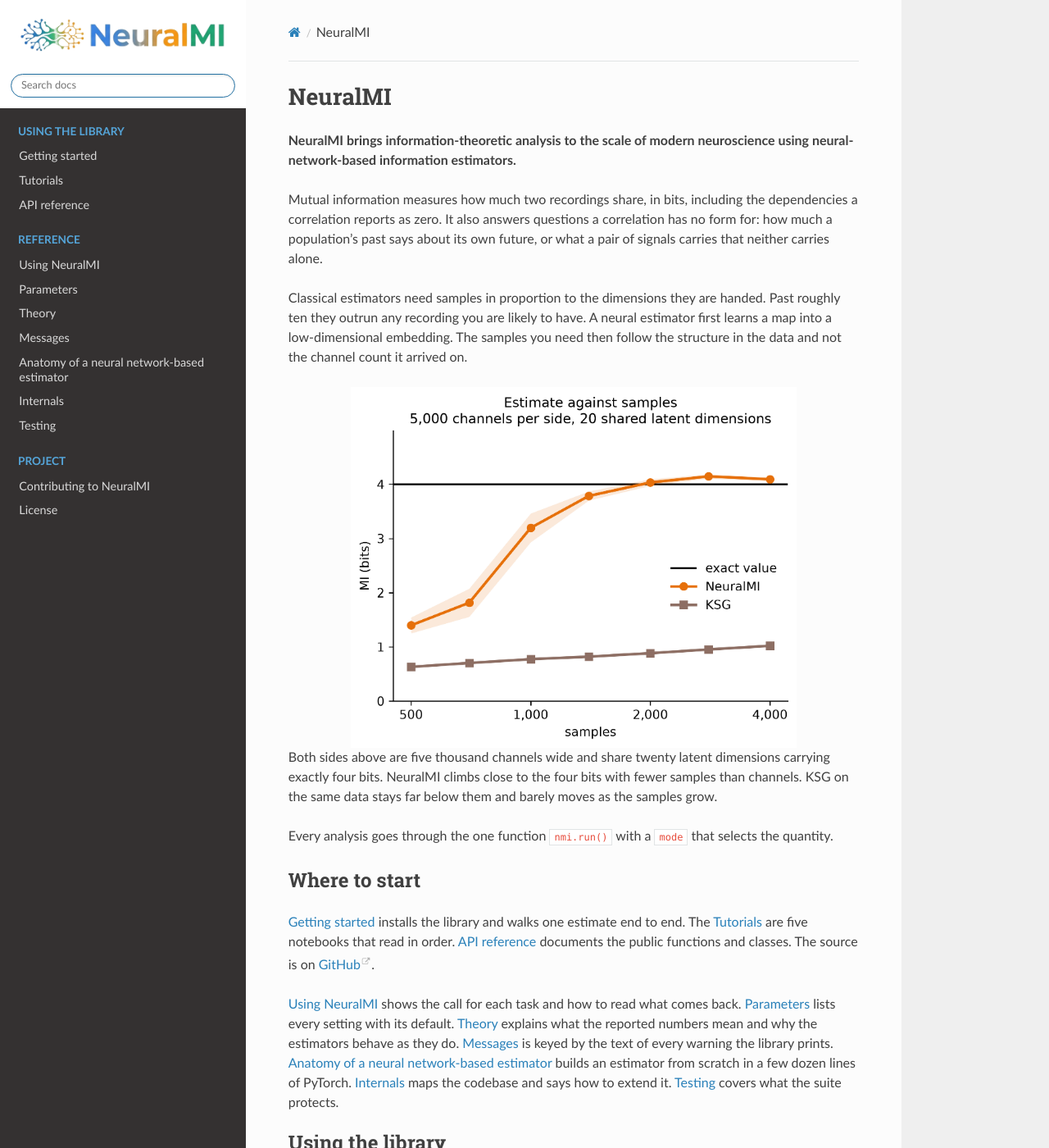
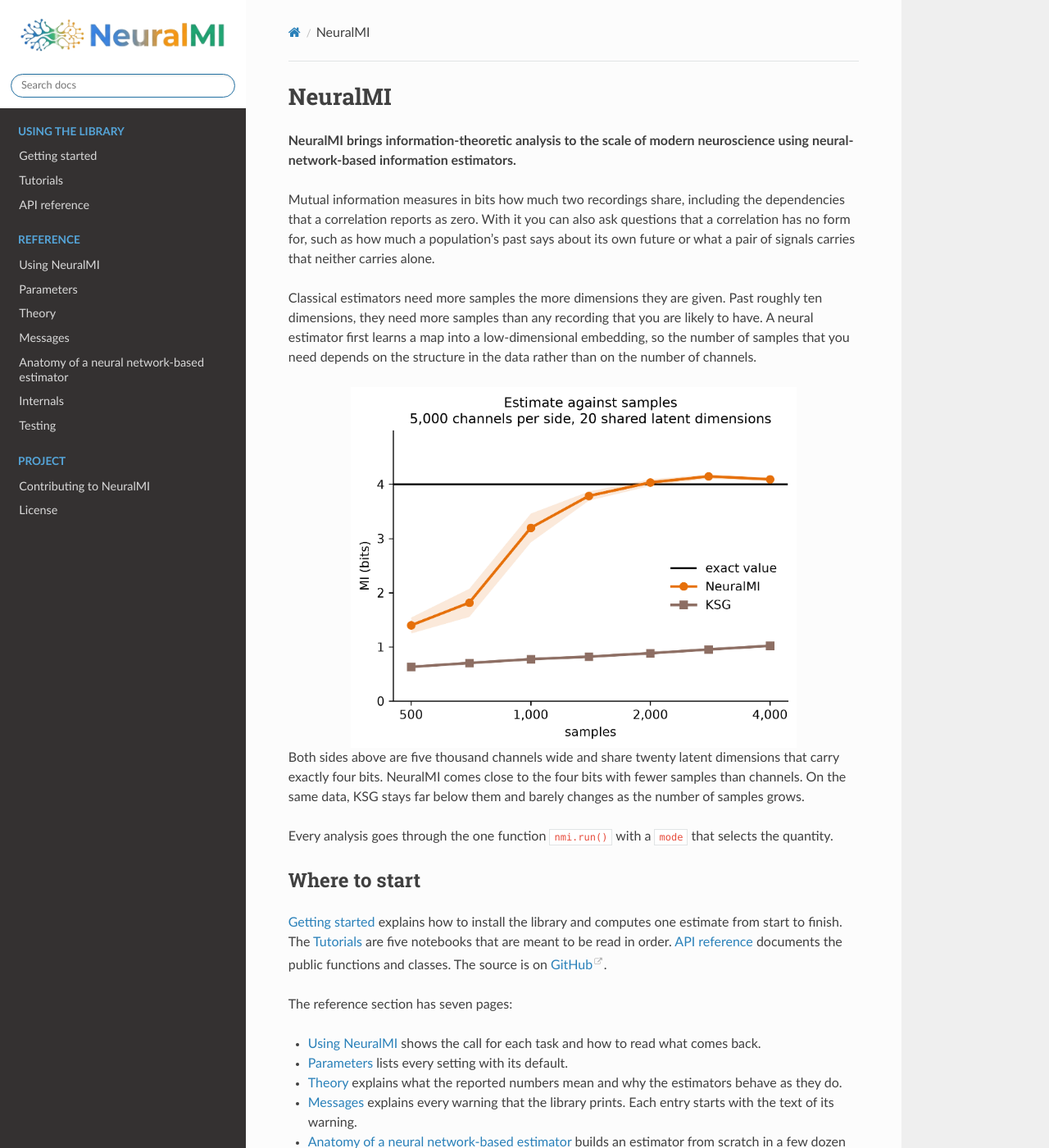
Before and after one commit to eslam-abdelaleem/NeuralMI, a Sphinx documentation site: the page built from docs/source/index.rst, in a window 1280 px wide and 1400 px high. Shown: the whole window at 82% size. Built offline with Sphinx 7.4.7 and the Read the Docs theme 3.1.0, drawn with Linux system fonts in a browser that asks for light colours; pages that are not in the unit, such as notebooks, are missing from menus; the version number is read from the project's files by our own code; some of the changed text lies outside the part shown.

Commit message:
README, docs home page and getting started: language pass
The front pages follow the science-writing skill and use the tutorials'
terms (the exact value, the number of samples). Three claims are stated at
the strength the tutorials support. Correlation "can be blind" to a nonlinear
relationship rather than blind to any. Classical estimators need more
samples the more dimensions they are given, rather than samples in
proportion to them. The README's alt text no longer quotes a sampled
correlation. The tutorial table describes what each notebook covers, and the
docs home page lists the reference pages one per line.

Co-Authored-By: Claude Opus 5.5 <noreply@anthropic.com>

```diff
--- a/docs/source/index.rst
+++ b/docs/source/index.rst
@@ -4,22 +4,27 @@ NeuralMI
 **NeuralMI brings information-theoretic analysis to the scale of modern
 neuroscience using neural-network-based information estimators.**
 
-Mutual information measures how much two recordings share, in bits, including
-the dependencies a correlation reports as zero. It also answers questions a correlation has no form for: how much a population's past says about its
-own future, or what a pair of signals carries that neither carries alone.
+Mutual information measures in bits how much two recordings share, including
+the dependencies that a correlation reports as zero. With it you can also ask
+questions that a correlation has no form for, such as how much a population's
+past says about its own future or what a pair of signals carries that neither
+carries alone.
 
-Classical estimators need samples in proportion to the dimensions they are handed. Past roughly ten they outrun any recording you are likely to have. A neural estimator first learns a map into a low-dimensional embedding. The samples you need then follow the structure in the data and not the channel count it
-arrived on.
+Classical estimators need more samples the more dimensions they are given. Past
+roughly ten dimensions, they need more samples than any recording that you are
+likely to have. A neural estimator first learns a map into a low-dimensional
+embedding, so the number of samples that you need depends on the structure in
+the data rather than on the number of channels.
 
 .. image:: _static/sample_sweep.png
-   :alt: Estimate against sample count at 5000 channels per side
+   :alt: Estimate against the number of samples at 5000 channels per side
    :align: center
    :width: 78%
 
 Both sides above are five thousand channels wide and share twenty latent
-dimensions carrying exactly four bits. NeuralMI climbs close to the four bits
-with fewer samples than channels. KSG on the same data stays far below them and
-barely moves as the samples grow.
+dimensions that carry exactly four bits. NeuralMI comes close to the four bits
+with fewer samples than channels. On the same data, KSG stays far below them
+and barely changes as the number of samples grows.
 
 Every analysis goes through the one function ``nmi.run()`` with a ``mode`` that
 selects the quantity.
@@ -27,15 +32,24 @@ selects the quantity.
 Where to start
 --------------
 
-:doc:`getting_started` installs the library and walks one estimate end to end.
-The :doc:`tutorials` are five notebooks that read in order. :doc:`api_reference`
-documents the public functions and classes. The source is on `GitHub
+:doc:`getting_started` explains how to install the library and computes one
+estimate from start to finish. The :doc:`tutorials` are five notebooks that are
+meant to be read in order. :doc:`api_reference` documents the public functions
+and classes. The source is on `GitHub
 <https://github.com/eslam-abdelaleem/NeuralMI>`_.
 
-:doc:`USING` shows the call for each task and how to read what comes back. :doc:`PARAMETERS` lists every setting with its default. :doc:`THEORY` explains
-what the reported numbers mean and why the estimators behave as they do.
-:doc:`MESSAGES` is keyed by the text of every warning the library prints.
-:doc:`ANATOMY` builds an estimator from scratch in a few dozen lines of PyTorch. :doc:`INTERNALS` maps the codebase and says how to extend it. :doc:`TESTING` covers what the suite protects.
+The reference section has seven pages:
+
+- :doc:`USING` shows the call for each task and how to read what comes back.
+- :doc:`PARAMETERS` lists every setting with its default.
+- :doc:`THEORY` explains what the reported numbers mean and why the estimators
+  behave as they do.
+- :doc:`MESSAGES` explains every warning that the library prints. Each entry
+  starts with the text of its warning.
+- :doc:`ANATOMY` builds an estimator from scratch in a few dozen lines of
+  PyTorch.
+- :doc:`INTERNALS` maps the codebase and explains how to extend it.
+- :doc:`TESTING` describes what the test suite checks.
 
 .. toctree::
    :maxdepth: 2
```
Also changed, not shown: README.md (+15 -16 lines), docs/source/getting_started.md (+4 -3 lines).
